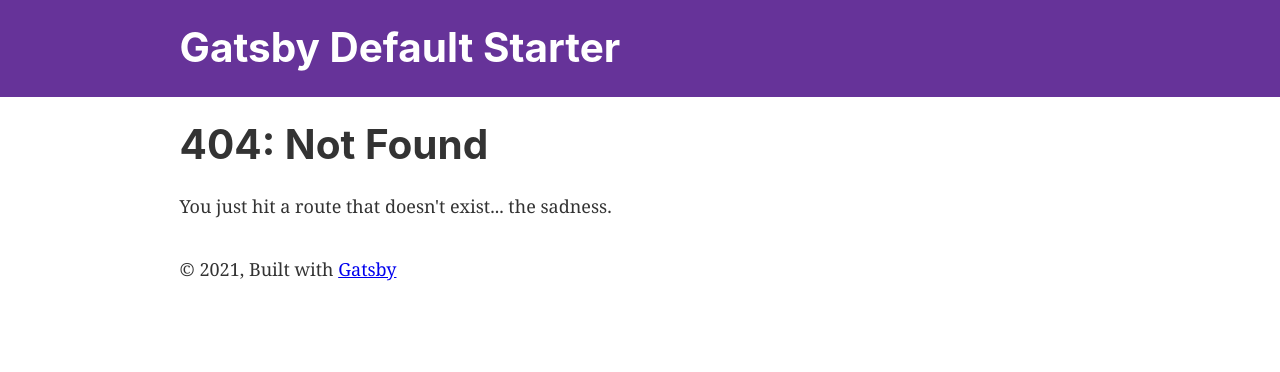
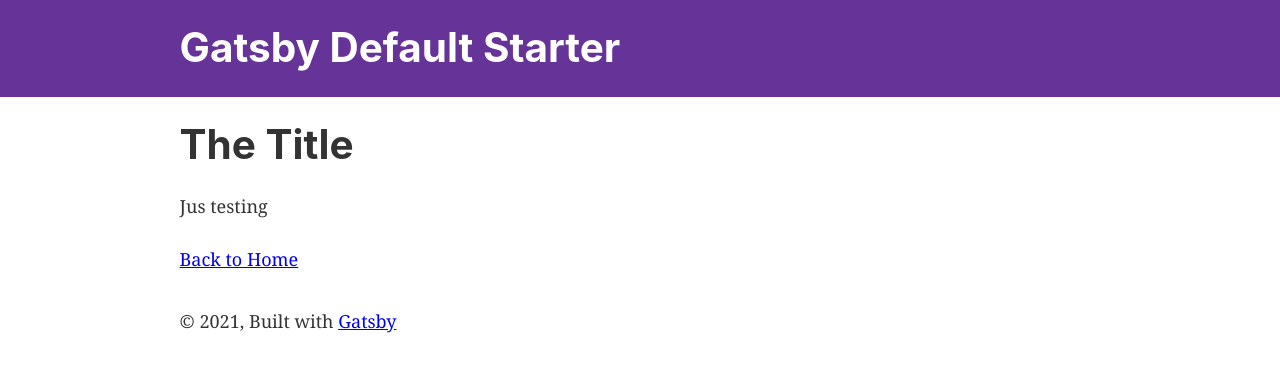
Before and after one commit to gorankolak/gkomedia, a Gatsby site: page /tester in a window 1280 px wide. Before the commit this address had no page. Built offline with nearby package versions, Linux system fonts and the light colour scheme; Gatsby itself is replaced by a stand-in of ours.

Commit message:
Default starter testing

```diff
--- a/src/pages/index.js
+++ b/src/pages/index.js
@@ -16,6 +16,9 @@ const IndexPage = () => (
     </div>
     <Link to="/page-2/">Go to page 2</Link> <br />
     <Link to="/using-typescript/">Go to "Using TypeScript"</Link>
+    <p>
+      <Link to="/tester">Go to Tester</Link>
+    </p>
   </Layout>
 )
 
--- /dev/null
+++ b/src/pages/tester.js
@@ -0,0 +1,16 @@
+import React from "react"
+import { Link } from "gatsby"
+
+import Layout from "../components/layout"
+
+const Tester = () => (
+  <Layout>
+    <h1>The Title</h1>
+    <p>Jus testing</p>
+    <p>
+      <Link to="/">Back to Home</Link>
+    </p>
+  </Layout>
+)
+
+export default Tester
```
